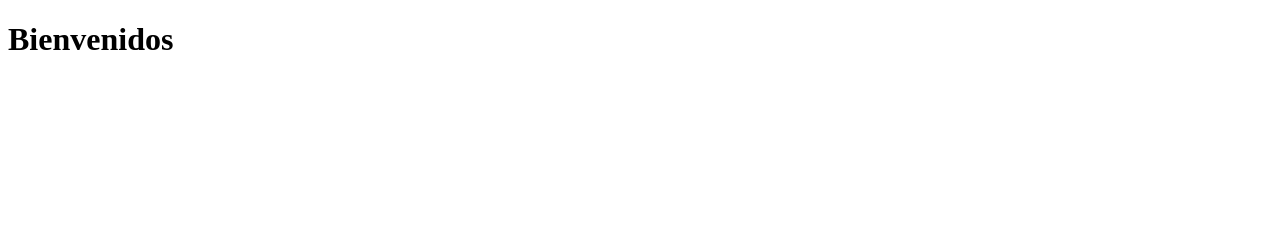
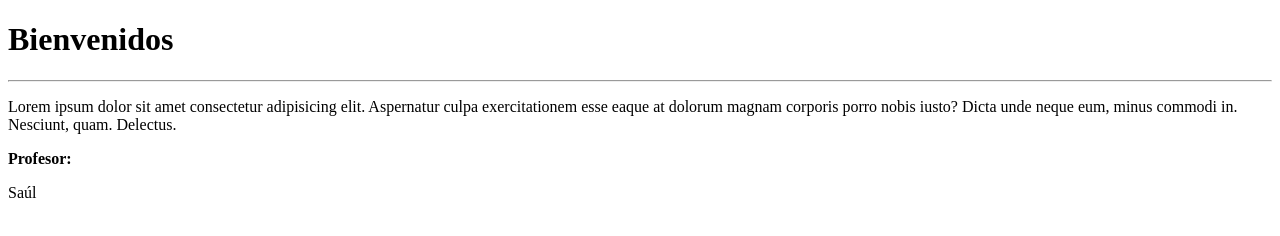
Before and after one commit to JosiasFlier/Clase-10-GitHub, a plain HTML site: page index.html in a window 1280 px wide. Drawn offline with Linux system fonts and the light colour scheme.

Commit message:
Agregamos un texto de presentacion

```diff
--- a/index.html
+++ b/index.html
@@ -10,5 +10,8 @@
 <body>
     <h1>Bienvenidos</h1>
 
+    <hr>
+    <p>Lorem ipsum dolor sit amet consectetur adipisicing elit. Aspernatur culpa exercitationem esse eaque at dolorum magnam corporis porro nobis iusto? Dicta unde neque eum, minus commodi in. Nesciunt, quam. Delectus.</p>
+    <strong>Profesor:</strong> <p>Saúl</p>
 </body>
 </html>
```
